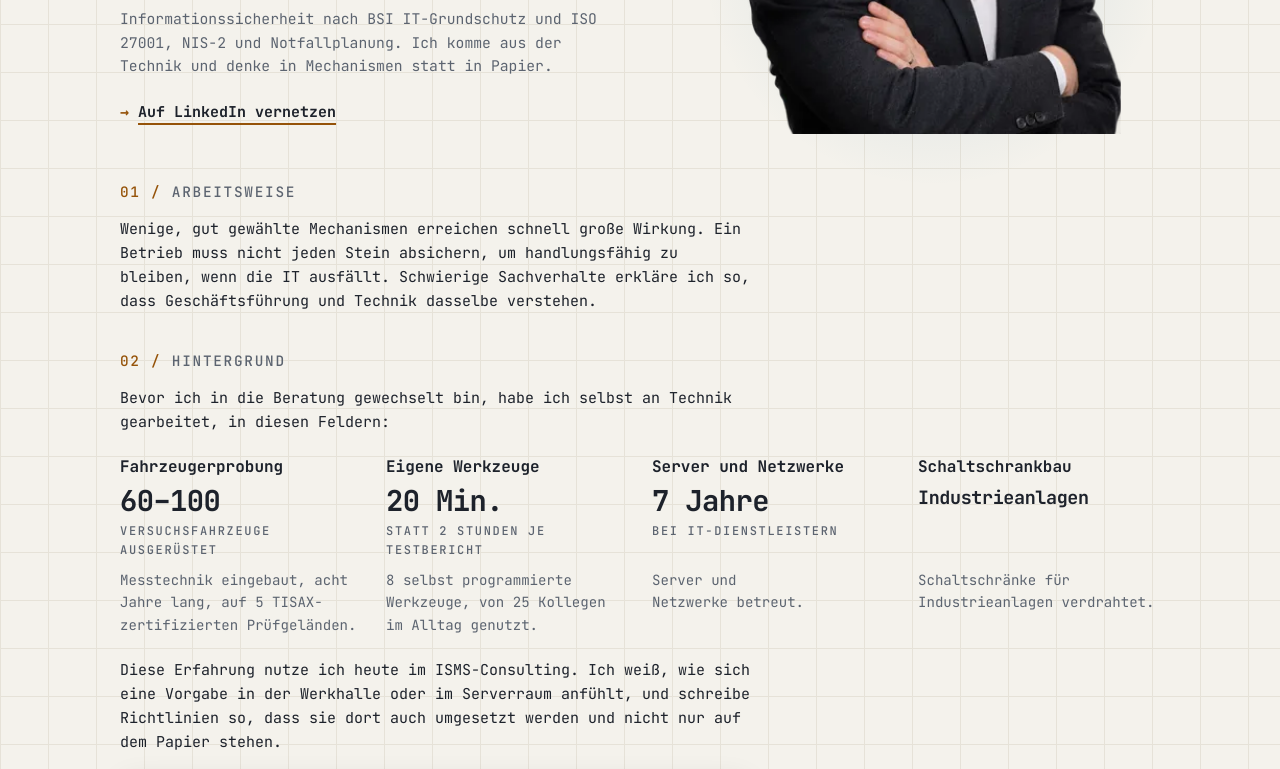
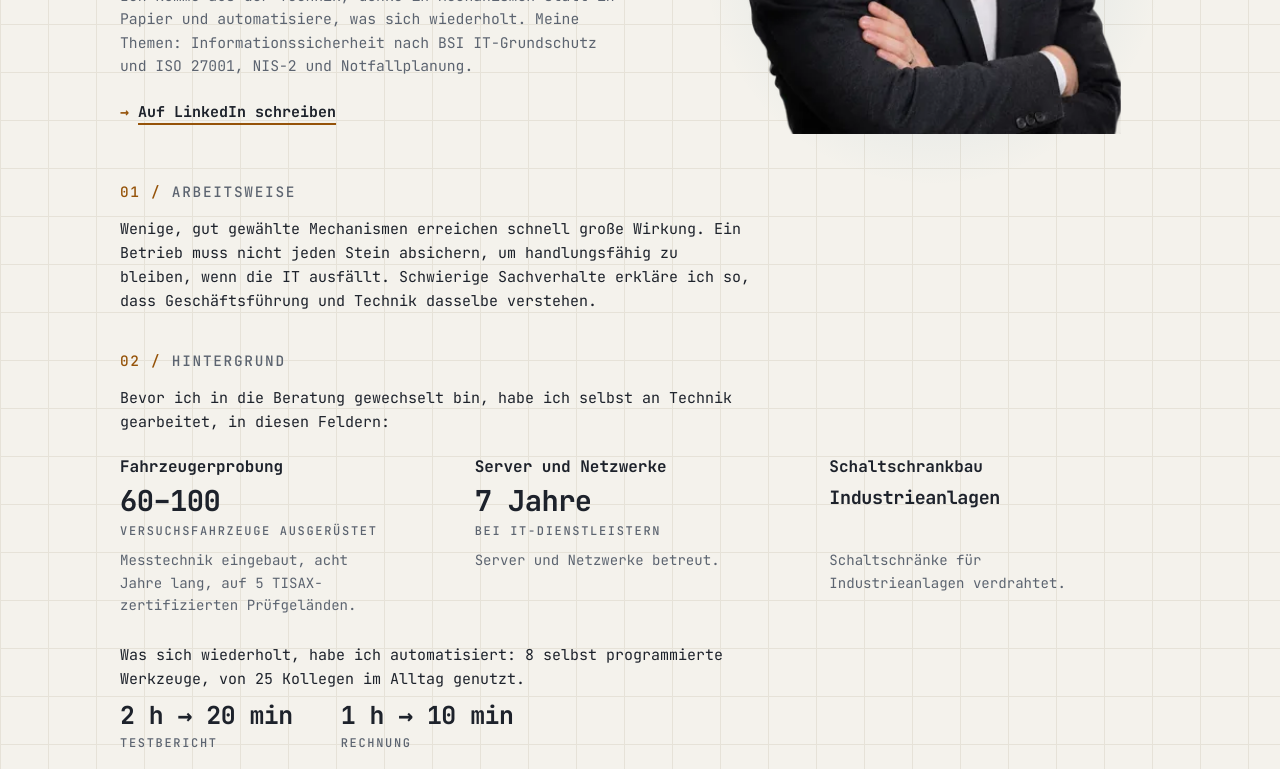
Before and after one commit to OfficeKnight/kazasdev, a plain HTML site: page index.html in a window 1280 px wide. Shown: the part 456-1225 px from the top of the page. Drawn offline with Linux system fonts and the light colour scheme.

Commit message:
Texte: LinkedIn schreiben, Arbeitsweise in der Einleitung, Werkzeuge als Beleg
Der Link im Kopf lädt zum Schreiben ein. Die Einleitung beginnt mit der
Person und deutet die Automatisierung in einem Halbsatz an; die
Überschrift bleibt. Im Hintergrund belegen zwei Vorher-nachher-Werte
(Testbericht 2 h → 20 min, Rechnung 1 h → 10 min) die Arbeitsweise,
statt eines eigenen Feldes. BCM-Karte ohne Titelwiederholung.
PRODUCT.md: Automatisierung als Beleg, nicht als Leistung; Vorgaben für
die Projektseite.

Co-Authored-By: Claude Opus 5.5 <noreply@anthropic.com>

```diff
--- a/index.html
+++ b/index.html
@@ -40,8 +40,8 @@
   <header class="top">
     <div>
       <h1><span class="nm">Rostislaw Kazas</span> <span class="role">IT-Security- und ISMS-Consultant</span></h1>
-      <p class="lead">Informationssicherheit nach BSI IT-Grundschutz und ISO 27001, NIS-2 und Notfallplanung. Ich komme aus der Technik und denke in Mechanismen statt in Papier.</p>
-      <p class="go"><a href="https://www.linkedin.com/in/rkazas/" rel="me noopener">Auf LinkedIn vernetzen</a></p>
+      <p class="lead">Ich komme aus der Technik, denke in Mechanismen statt in Papier und automatisiere, was sich wiederholt. Meine Themen: Informationssicherheit nach BSI IT-Grundschutz und ISO 27001, NIS-2 und Notfallplanung.</p>
+      <p class="go"><a href="https://www.linkedin.com/in/rkazas/" rel="me noopener">Auf LinkedIn schreiben</a></p>
     </div>
     <div class="pic">
       <img src="assets/rostislaw-kazas-portrait.webp" srcset="assets/rostislaw-kazas-portrait-360.webp 360w, assets/rostislaw-kazas-portrait-700.webp 527w, assets/rostislaw-kazas-portrait.webp 903w" sizes="(max-width: 760px) 270px, 360px" width="903" height="1200" alt="Rostislaw Kazas im dunklen Sakko mit verschränkten Armen" fetchpriority="high">
@@ -57,10 +57,16 @@
       <p class="text">Bevor ich in die Beratung gewechselt bin, habe ich selbst an Technik gearbeitet, in diesen Feldern:</p>
       <ul class="fields">
         <li><h3>Fahrzeugerprobung</h3><p class="m"><b>60–100</b> <span>Versuchsfahrzeuge ausgerüstet</span></p><p>Messtechnik eingebaut, acht Jahre lang, auf 5 TISAX-zertifizierten Prüfgeländen.</p></li>
-        <li><h3>Eigene Werkzeuge</h3><p class="m"><b>20 Min.</b> <span>statt 2 Stunden je Testbericht</span></p><p>8 selbst programmierte Werkzeuge, von 25 Kollegen im Alltag genutzt.</p></li>
         <li><h3>Server und Netzwerke</h3><p class="m"><b>7 Jahre</b> <span>bei IT-Dienstleistern</span></p><p>Server und Netzwerke betreut.</p></li>
         <li><h3>Schaltschrankbau</h3><p class="m"><b class="word">Industrie&shy;anlagen</b></p><p>Schaltschränke für Industrieanlagen verdrahtet.</p></li>
       </ul>
+      <div class="proof">
+        <p class="text">Was sich wiederholt, habe ich automatisiert: 8 selbst programmierte Werkzeuge, von 25 Kollegen im Alltag genutzt.</p>
+        <dl class="ba">
+          <div><dt>Testbericht</dt><dd><span aria-hidden="true">2 h → 20 min</span><span class="sr">von 2 Stunden auf 20 Minuten</span></dd></div>
+          <div><dt>Rechnung</dt><dd><span aria-hidden="true">1 h → 10 min</span><span class="sr">von 1 Stunde auf 10 Minuten</span></dd></div>
+        </dl>
+      </div>
       <p class="text">Diese Erfahrung nutze ich heute im ISMS-Consulting. Ich weiß, wie sich eine Vorgabe in der Werkhalle oder im Serverraum anfühlt, und schreibe Richtlinien so, dass sie dort auch umgesetzt werden und nicht nur auf dem Papier stehen.</p>
       <aside class="sigma" aria-label="Arbeitgeber">
         <p>Ich arbeite im Consulting für Informationssicherheit bei <a href="https://itsecurity-infrastruktur.de/" rel="noopener">SIGMA IT-Security und Infrastruktur</a> in Chemnitz.</p>
@@ -71,7 +77,7 @@
       <div class="cards">
         <div class="card"><h3>Informations&shy;sicherheit (ISMS)</h3><p>BSI IT-Grundschutz und ISO 27001, Aufbau und Betrieb, Audit-Vorbereitung.</p></div>
         <div class="card"><h3>EU-Vorgaben (NIS-2, CRA)</h3><p>Betroffenheit, Dokumentation, Nachweise im Mittelstand.</p></div>
-        <div class="card"><h3>Notfallplanung (BCM)</h3><p>Notfallplanung, die greift, wenn die IT schon ausgefallen ist.</p></div>
+        <div class="card"><h3>Notfallplanung (BCM)</h3><p>Pläne, die greifen, wenn die IT schon ausgefallen ist.</p></div>
         <div class="card"><h3>Betriebstechnik (OT)</h3><p>Sicherheit für Anlagen und Steuerungen in der Industrie, aus Techniker-Sicht.</p></div>
       </div>
     </section>
--- a/style.css
+++ b/style.css
@@ -113,7 +113,7 @@ h2::before { content: attr(data-n) " / "; content: attr(data-n) " / " / ""; colo
   .cards { grid-template-columns: repeat(2, 1fr); }
 }
 /* Erfahrungsfelder: gleichrangig, ohne Reihenfolge, Messwert-Optik ohne Fläche */
-.fields { list-style: none; margin: 20px 0 22px; padding: 0; display: grid; grid-template-columns: repeat(4, minmax(0, 1fr)); gap: 26px 24px; }
+.fields { list-style: none; margin: 20px 0 26px; padding: 0; display: grid; grid-template-columns: repeat(3, minmax(0, 1fr)); gap: 26px 24px; }
 .fields li { display: grid; grid-row: span 3; grid-template-rows: subgrid; row-gap: 8px; min-width: 0; }
 .fields h3 { font-size: 1rem; font-weight: 700; margin: 0; }
 .fields .m { display: flex; flex-direction: column; gap: 6px; margin: 0; }
@@ -121,8 +121,16 @@ h2::before { content: attr(data-n) " / "; content: attr(data-n) " / " / ""; colo
 .fields .m b.word { font-size: 1.15rem; line-height: 1.2; hyphens: manual; }
 .fields .m span { font-size: .75rem; font-weight: 500; letter-spacing: .14em; text-transform: uppercase; color: var(--mut); }
 .fields li > p:last-child { margin: 0; color: var(--mut); font-size: .88rem; text-wrap: pretty; }
-@media (max-width: 980px) { .fields { grid-template-columns: repeat(2, minmax(0, 1fr)); } }
-@media (max-width: 560px) { .fields { grid-template-columns: 1fr; gap: 22px; } }
+@media (max-width: 640px) { .fields { grid-template-columns: 1fr; gap: 22px; } }
+/* Beleg der Arbeitsweise: zwei Vorher-nachher-Messwerte, Pfeil nur für Screenreader ausgeschrieben */
+.proof { margin: 0 0 22px; }
+.proof .text { margin-bottom: 12px; }
+.ba { display: grid; grid-template-columns: repeat(2, max-content); gap: 18px 48px; margin: 0; }
+.ba div { display: flex; flex-direction: column-reverse; gap: 6px; }
+.ba dt { font-size: .75rem; font-weight: 500; letter-spacing: .14em; text-transform: uppercase; color: var(--mut); }
+.ba dd { margin: 0; font-size: 1.55rem; line-height: 1; font-weight: 700; letter-spacing: -.02em; white-space: nowrap; }
+@media (max-width: 420px) { .ba { grid-template-columns: 1fr; } }
+.sr { position: absolute; width: 1px; height: 1px; margin: -1px; padding: 0; overflow: hidden; clip-path: inset(50%); white-space: nowrap; border: 0; }
 /* Kontakt: eine Fläche, ganz klickbar, LinkedIn allein */
 .contact { position: relative; background: var(--card); padding: 22px 24px; border-radius: var(--r); box-shadow: var(--sh); }
 .contact .nw { white-space: nowrap; }
```
Also changed, not shown: 1 other file.
